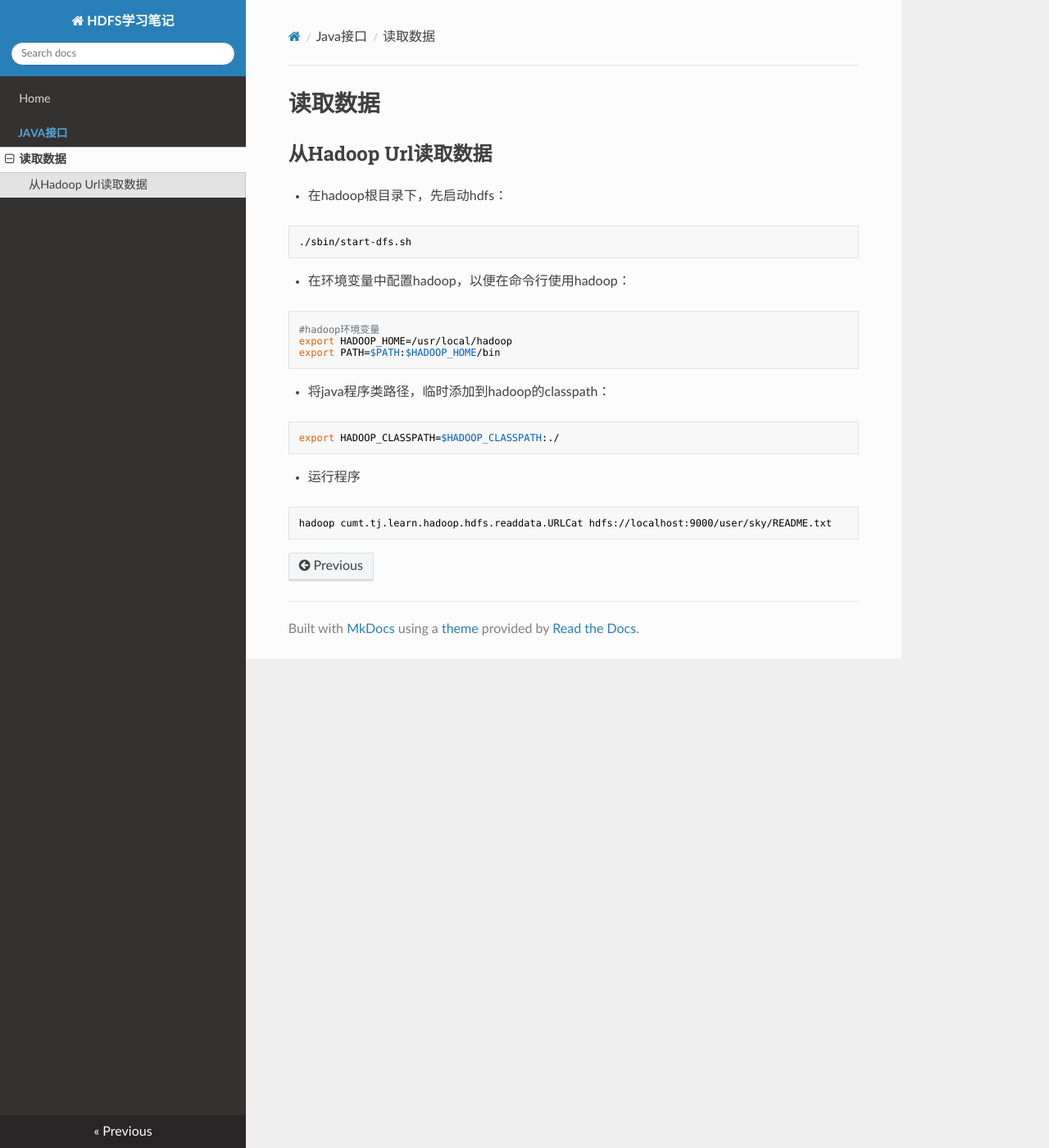
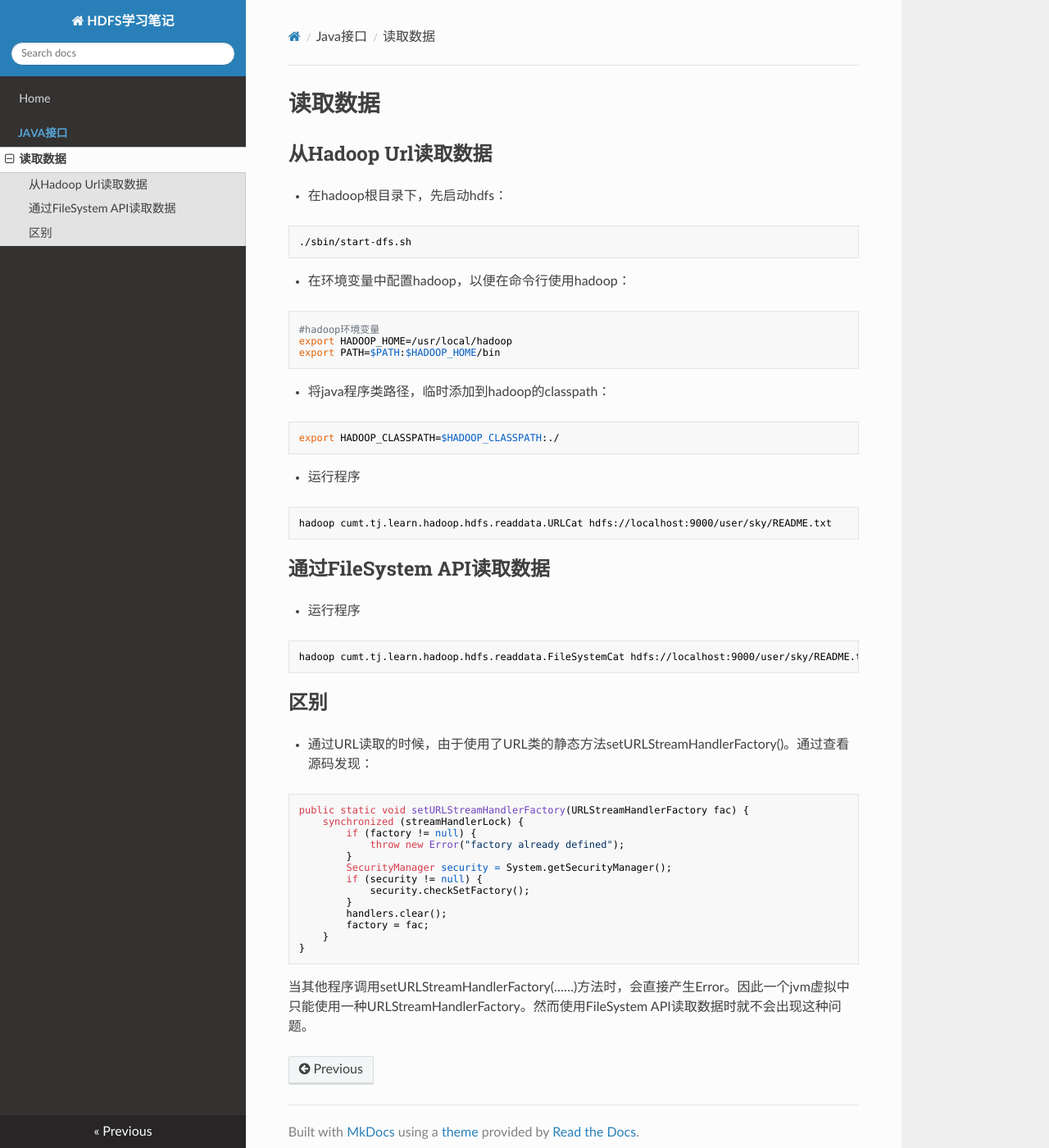
Before and after one commit to codeboytj/hdfs-learn, an MkDocs documentation site: the page built from docs/read_data.md, in a window 1280 px wide and 1400 px high. Shown: the whole window at 82% size. Built offline with MkDocs 1.6.1, drawn with Linux system fonts in a browser that asks for light colours; nearby versions of some CDN libraries; old or Windows-style settings are respelled for this version of MkDocs.

Commit message:
通过FileSystem API读取数据

````diff
--- a/docs/read_data.md
+++ b/docs/read_data.md
@@ -4,9 +4,11 @@
 
 
 * 在hadoop根目录下，先启动hdfs：
+
 ```
 ./sbin/start-dfs.sh
 ```
+
 * 在环境变量中配置hadoop，以便在命令行使用hadoop：
 
 ```
@@ -16,6 +18,7 @@ export PATH=$PATH:$HADOOP_HOME/bin
 ```
 
 * 将java程序类路径，临时添加到hadoop的classpath：
+
 ```
 export HADOOP_CLASSPATH=$HADOOP_CLASSPATH:./
 ```
@@ -25,3 +28,32 @@ export HADOOP_CLASSPATH=$HADOOP_CLASSPATH:./
 ```
 hadoop cumt.tj.learn.hadoop.hdfs.readdata.URLCat hdfs://localhost:9000/user/sky/README.txt
 ```
+
+## 通过FileSystem API读取数据
+
+
+* 运行程序
+
+```
+hadoop cumt.tj.learn.hadoop.hdfs.readdata.FileSystemCat hdfs://localhost:9000/user/sky/README.txt
+```
+
+## 区别
+
+* 通过URL读取的时候，由于使用了URL类的静态方法setURLStreamHandlerFactory()。通过查看源码发现：
+```
+public static void setURLStreamHandlerFactory(URLStreamHandlerFactory fac) {
+	synchronized (streamHandlerLock) {
+		if (factory != null) {
+			throw new Error("factory already defined");
+		}
+		SecurityManager security = System.getSecurityManager();
+		if (security != null) {
+			security.checkSetFactory();
+		}
+		handlers.clear();
+		factory = fac;
+	}
+}
+```
+当其他程序调用setURLStreamHandlerFactory(……)方法时，会直接产生Error。因此一个jvm虚拟中只能使用一种URLStreamHandlerFactory。然而使用FileSystem API读取数据时就不会出现这种问题。
````
